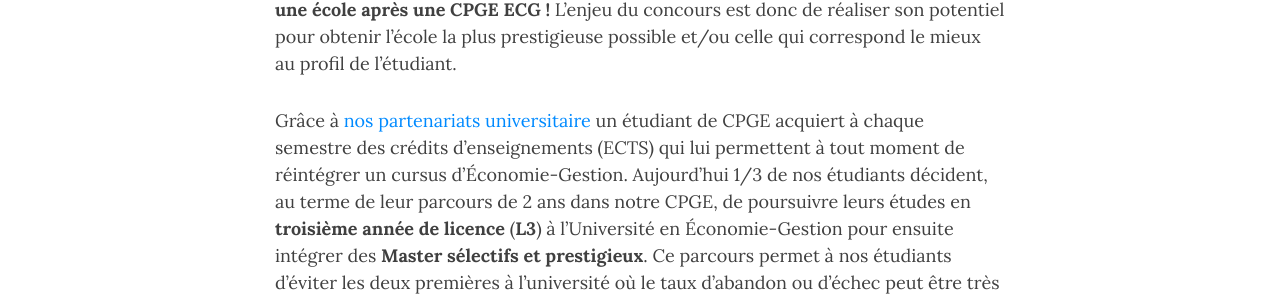
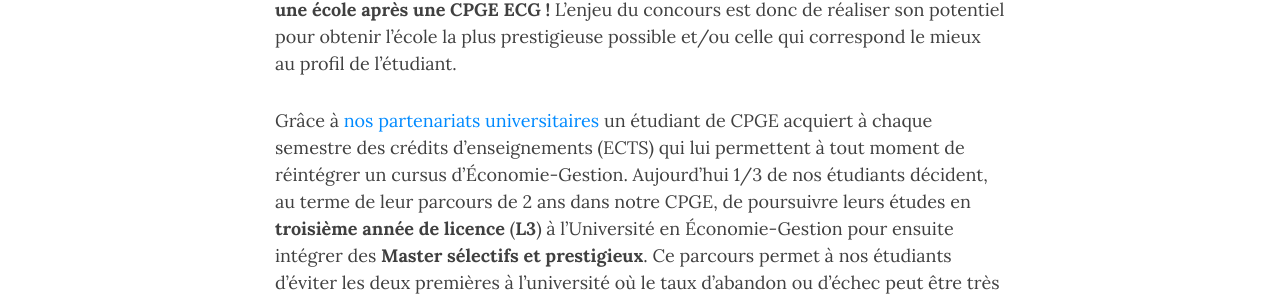
Before and after one commit to cpgesarcelles/cpgesarcelles.github.io, a Jekyll site: the page built from pourquoi_faire_ECG.md, in a window 1280 px wide and 900 px high, scrolled down 841 px. Shown: the part 151-449 px from the top of the window. Built offline with Jekyll 4.4.1, drawn with Linux system fonts in a browser that asks for light colours; nearby versions of some CDN libraries.

Commit message:
Update pourquoi_faire_ECG.md

```diff
--- a/pourquoi_faire_ECG.md
+++ b/pourquoi_faire_ECG.md
@@ -15,7 +15,7 @@
 
 La particularité de la **filière ECG** est qu’il y a plus de places en école de commerce qu’il y a d’étudiants inscrits au concours. **Un étudiant de CPGE est donc certain d’obtenir une école après une CPGE ECG !** L’enjeu du concours est donc de réaliser son potentiel pour obtenir l’école la plus prestigieuse possible et/ou celle qui correspond le mieux au profil de l’étudiant.
 
-Grâce à [nos partenariats universitaire](/partenariats_univ) un étudiant de CPGE acquiert à chaque semestre des crédits d’enseignements (ECTS) qui lui permettent à tout moment de réintégrer un cursus d’Économie-Gestion. Aujourd’hui 1/3 de nos étudiants décident, au terme de leur parcours de 2 ans dans notre CPGE, de poursuivre leurs études en **troisième année de licence** (**L3**) à l’Université en Économie-Gestion pour ensuite intégrer des **Master sélectifs et prestigieux**. Ce parcours permet à nos étudiants d’éviter les deux premières à l’université où le taux d’abandon ou d’échec peut être très fort (**60% en première année** d’après *L’Étudiant* et *Le Monde*) et d’arriver ainsi directement en L3 avec un très bon niveau scolaire.
+Grâce à [nos partenariats universitaires](/partenariat_univ) un étudiant de CPGE acquiert à chaque semestre des crédits d’enseignements (ECTS) qui lui permettent à tout moment de réintégrer un cursus d’Économie-Gestion. Aujourd’hui 1/3 de nos étudiants décident, au terme de leur parcours de 2 ans dans notre CPGE, de poursuivre leurs études en **troisième année de licence** (**L3**) à l’Université en Économie-Gestion pour ensuite intégrer des **Master sélectifs et prestigieux**. Ce parcours permet à nos étudiants d’éviter les deux premières à l’université où le taux d’abandon ou d’échec peut être très fort (**60% en première année** d’après *L’Étudiant* et *Le Monde*) et d’arriver ainsi directement en L3 avec un très bon niveau scolaire.
 
 Ce passage par l’université permet aussi à l’étudiant d’intégrer directement une école de commerce en Troisième année ou en Master 1 grâce aux **concours Passerelle 1 et 2** (voir rubrique partenariat-Université et concours passerelle).
 
```
